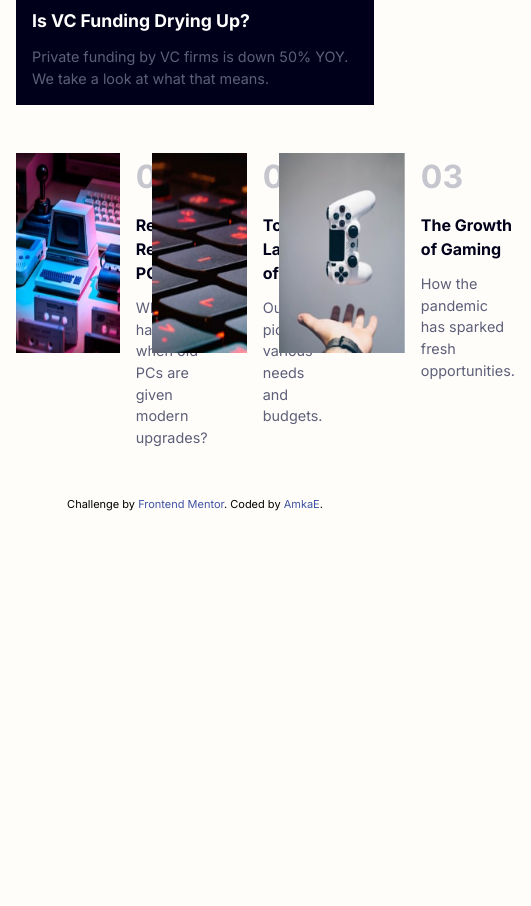
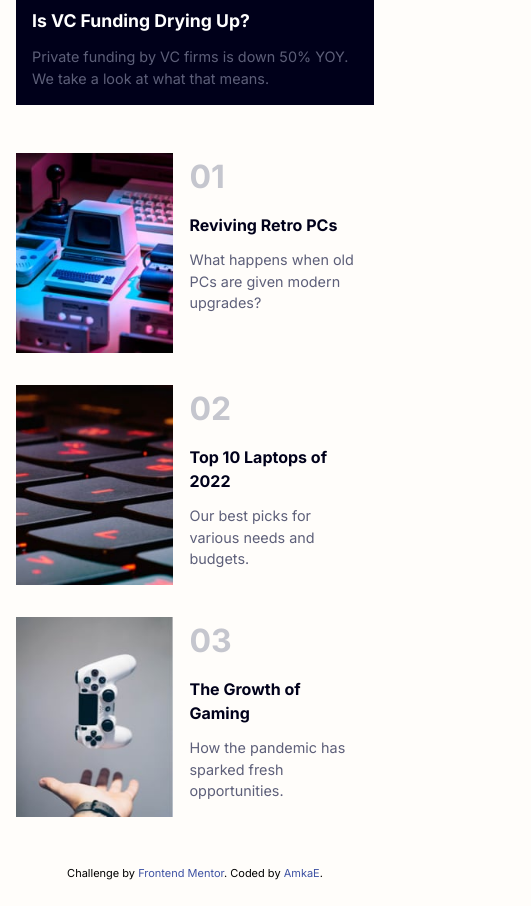
Before and after one commit to AmkaE/News-homepage-solution, a plain HTML site: page index.html in a window 390 px wide. Shown: the part 980-1886 px from the top of the page, 531 px wide, since content can reach past the window. Before the commit the page ends 1517 px from the top, so only its background shows below. Drawn offline with Linux system fonts and the light colour scheme.

Commit message:
make responsive top articles section

```diff
--- a/styles.css
+++ b/styles.css
@@ -249,6 +249,13 @@ header {
 }
 
 /* ------------- media queries ------------- */
+@media screen and (max-width: 1120px) {
+	/* ---------- top articles ---------- */
+	.top-articles {
+		grid-template-columns: repeat(2, 1fr);
+	}
+}
+
 @media screen and (max-width: 768px) {
 	header {
 		position: relative;
@@ -294,6 +301,11 @@ header {
 		flex-direction: column;
 	}
 
+	/* ---------- top articles ---------- */
+	.top-articles {
+		grid-template-columns: repeat(1, 1fr);
+	}
+
 	/* --------- shared classes --------- */
 	.show {
 		display: flex;
```
